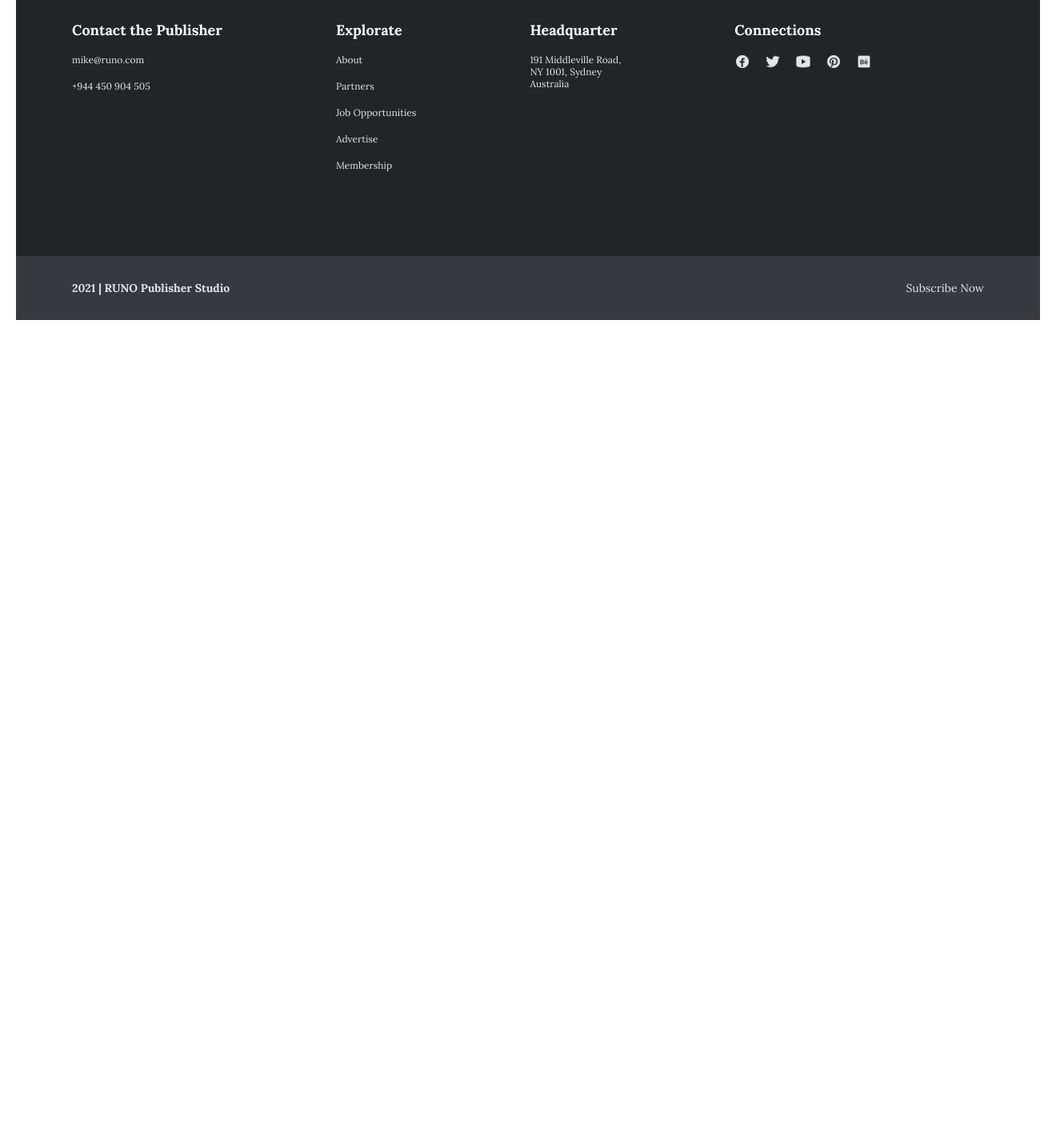
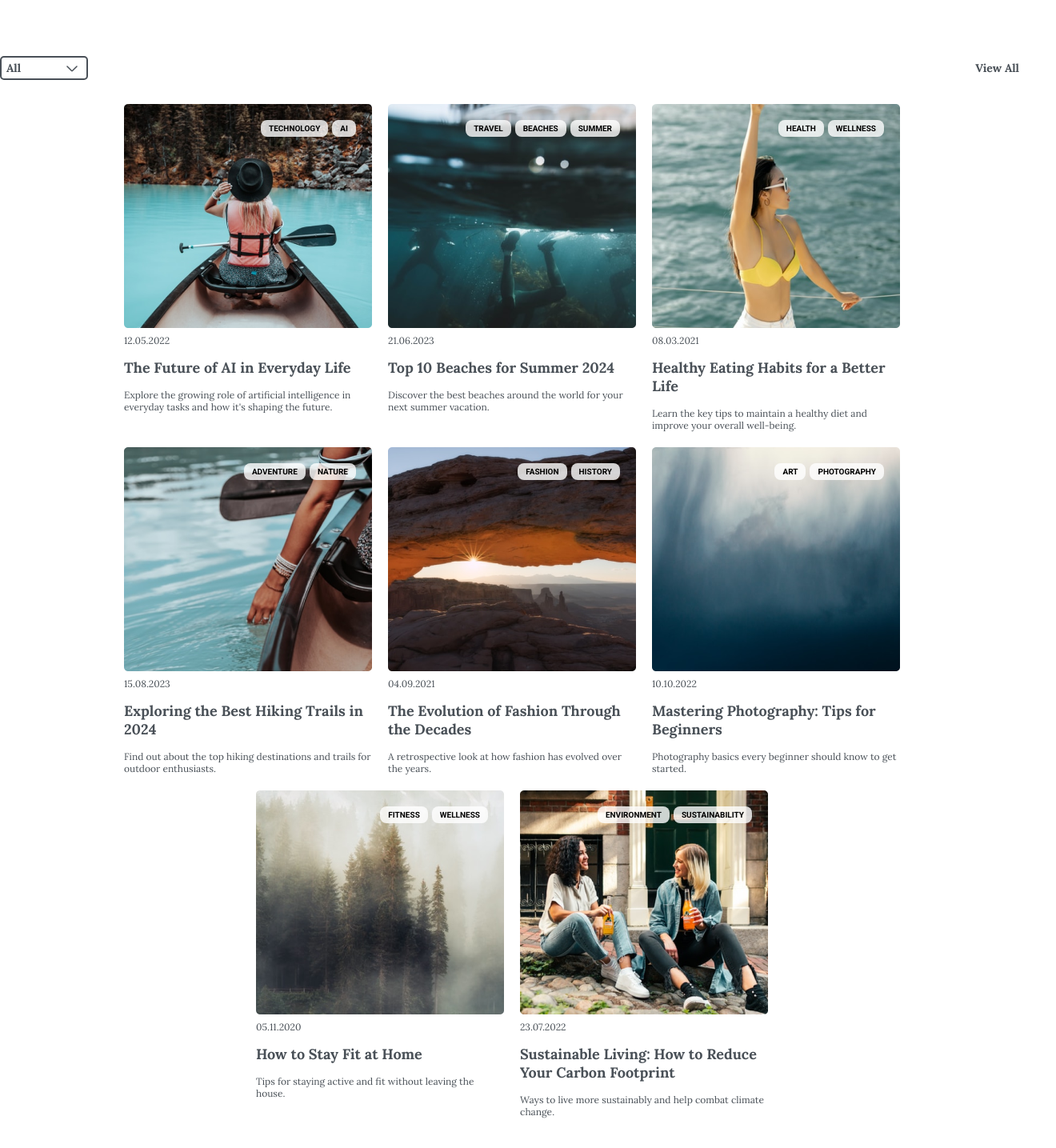
Before and after one commit to LadeMor/news-blogs, a React (Create React App) app: page /articles in a window 1280 px wide. Shown: the part 680-2115 px from the top of the page at 80% size, 1320 px wide, since content can reach past the window. Before the commit the page ends 1080 px from the top, so only its background shows below. Built offline with nearby package versions, Linux system fonts and the light colour scheme.

Commit message:
Added side menu

```diff
--- a/src/App.js
+++ b/src/App.js
@@ -7,6 +7,7 @@ import Main from "./pages/main/Main";
 import AboutUs from './pages/about-us/AboutUs';
 import CreateArticle from './pages/create-article/CreateArticle';
 import ArticlePage from './pages/article-page/ArticlePage';
+import { Articles } from './pages/articles/Articles';
 
 function App() {
   return (
@@ -17,6 +18,7 @@ function App() {
         <Route path="/about" element={<AboutUs/>}/>
         <Route path="/create" element={<CreateArticle/>}/>
         <Route path="/article-page" element={<ArticlePage/>}/>
+        <Route path='/articles' element={<Articles/>}/>
       </Routes>
       <Footer/>
     </Router>
--- a/src/components/article/article-filter/ArticleFilter.js
+++ b/src/components/article/article-filter/ArticleFilter.js
@@ -33,7 +33,6 @@ export const ArticleFilter = () => {
 
     return (
         <div className="articles-header">
-            <h1 className="articles-header-title">Popular topics</h1>
             <div className="articles-filter">
                 <div className="filter-selector">
                     <button onClick={onDropDownClick}>
--- a/src/components/blog-metro/BlogMetro.js
+++ b/src/components/blog-metro/BlogMetro.js
@@ -8,7 +8,6 @@ export const BlogMetro = () => {
 
     return (
         <section id="blog-metro">
-            <h1 className="blog-metro-title">Editor’s Pick</h1>
             <div className="blog-metro-card-list">
                 {blogMetroPlaceholder.map((item, index) => (
                     <div className="blog-metro-card" key={index}>
--- a/src/components/container/Container.css
+++ b/src/components/container/Container.css
@@ -2,5 +2,5 @@
     max-width: 1440px;
     width: 100%;
     margin: 0 auto;
-    padding: 0 20px;
+    padding: 0;
 }
--- a/src/components/header/Header.css
+++ b/src/components/header/Header.css
@@ -141,6 +141,67 @@ nav{
     background-color: rgba(255, 255, 255, 1);
 }
 
+.side-nav-container{
+    z-index: 3;
+    position: fixed;
+    background-color:rgba(0, 0, 0, 0.5);
+    width: 100%;
+    height: 100vh;
+    box-sizing:border-box;
+}
+
+.side-nav{
+    display: flex;
+    flex-direction: column;
+    justify-content: start;
+    gap: 0px;
+    align-items:start;
+    width: 150px;
+    background-color:rgba(255, 255, 255, 1);
+    height: 100vh;
+
+}
+
+.side-nav a{
+    text-align: start;
+    font-family: "Lora", sans-serif;
+    text-decoration: none;
+    padding: 5px;
+    width: 100%;
+    box-sizing:border-box;
+    border-bottom:1px solid grey;
+    margin: 0;
+    color:var(--title-text-color);
+}
+
+.side-nav-open-animation{
+    animation: sideNavShow 0.3s ease-in-out 0s 1 normal forwards;
+}
+
+.side-nav-close-animation{
+    animation: sideNavClose 0.3s ease-in-out 0s 1 normal forwards;
+}
+
+@keyframes sideNavShow {
+    0%{
+        transform: translateX(-150px);
+    }
+
+    100%{
+        transform: translateX(0px);
+    }
+}
+
+@keyframes sideNavClose {
+    0%{
+        transform: translateX(0px);
+    }
+
+    100%{
+        transform: translateX(-150px);
+    }
+}
+
 @media screen and (max-width: 550px) {
     .header-links{
         display: none;
--- /dev/null
+++ b/src/pages/articles/Articles.js
@@ -0,0 +1,109 @@
+import { useState } from "react";
+
+import { ArticleFilter } from "../../components/article/article-filter/ArticleFilter";
+import { ArticleList } from "../../components/article/article-list/ArticleList";
+
+import blog1 from "../../assets/images/blog/blog1.png";
+import blog2 from "../../assets/images/blog/blog2.png";
+import blog3 from "../../assets/images/blog/blog3.png";
+import blog4 from "../../assets/images/blog/blog4.png";
+import blog5 from "../../assets/images/blog/blog5.png";
+import blog6 from "../../assets/images/blog/blog6.png";
+import blog7 from "../../assets/images/blog/blog7.png";
+import blog8 from "../../assets/images/blog/blog8.png";
+import Container from "../../components/container/Container";
+
+export const Articles = () => {
+
+    const [articlesList, setArticlesList] = useState([
+        {
+          id: 1,
+          title: "The Future of AI in Everyday Life",
+          description: "Explore the growing role of artificial intelligence in everyday tasks and how it's shaping the future.",
+          date: "12.05.2022",
+          tags: ["TECHNOLOGY", "AI"],
+          author: "Elon Musk",
+          coverImageUrl: blog1,
+          content: "Artificial intelligence is transforming..."
+        },
+        {
+          id: 2,
+          title: "Top 10 Beaches for Summer 2024",
+          description: "Discover the best beaches around the world for your next summer vacation.",
+          date: "21.06.2023",
+          tags: ["TRAVEL", "BEACHES", "SUMMER"],
+          author: "Emma Stone",
+          coverImageUrl: blog2,
+          content: "If you are looking for a paradise escape..."
+        },
+        {
+          id: 3,
+          title: "Healthy Eating Habits for a Better Life",
+          description: "Learn the key tips to maintain a healthy diet and improve your overall well-being.",
+          date: "08.03.2021",
+          tags: ["HEALTH", "WELLNESS"],
+          author: "Jamie Oliver",
+          coverImageUrl: blog3,
+          content: "Eating healthy is the foundation..."
+        },
+        {
+          id: 4,
+          title: "Exploring the Best Hiking Trails in 2024",
+          description: "Find out about the top hiking destinations and trails for outdoor enthusiasts.",
+          date: "15.08.2023",
+          tags: ["ADVENTURE", "NATURE"],
+          author: "Bear Grylls",
+          coverImageUrl: blog4,
+          content: "The beauty of hiking is the connection..."
+        },
+        {
+          id: 5,
+          title: "The Evolution of Fashion Through the Decades",
+          description: "A retrospective look at how fashion has evolved over the years.",
+          date: "04.09.2021",
+          tags: ["FASHION", "HISTORY"],
+          author: "Anna Wintour",
+          coverImageUrl: blog5,
+          content: "Fashion has always been a reflection..."
+        },
+        {
+          id: 6,
+          title: "Mastering Photography: Tips for Beginners",
+          description: "Photography basics every beginner should know to get started.",
+          date: "10.10.2022",
+          tags: ["ART", "PHOTOGRAPHY"],
+          author: "Annie Leibovitz",
+          coverImageUrl: blog6,
+          content: "Photography is an art form that..."
+        },
+        {
+          id: 7,
+          title: "How to Stay Fit at Home",
+          description: "Tips for staying active and fit without leaving the house.",
+          date: "05.11.2020",
+          tags: ["FITNESS", "WELLNESS"],
+          author: "Chris Hemsworth",
+          coverImageUrl: blog7,
+          content: "Staying fit doesn't require a gym..."
+        },
+        {
+          id: 8,
+          title: "Sustainable Living: How to Reduce Your Carbon Footprint",
+          description: "Ways to live more sustainably and help combat climate change.",
+          date: "23.07.2022",
+          tags: ["ENVIRONMENT", "SUSTAINABILITY"],
+          author: "Greta Thunberg",
+          coverImageUrl: blog8,
+          content: "Living sustainably is essential..."
+        }
+      ]);
+
+    return (
+        <Container width={1300}>
+            <section id="articles">
+                <ArticleFilter/>
+                <ArticleList articlesList={articlesList}/>
+            </section>
+        </Container>
+    );
+}
--- a/src/pages/main/Main.js
+++ b/src/pages/main/Main.js
@@ -108,6 +108,9 @@ const Main = () => {
         <>
             <Container width={1300}>
                 <section id="articles">
+                    <h1 className="articles-header-title" style={{marginBottom:"40px"}}>
+                      Popular topics
+                    </h1>
                     <ArticleFilter/>
                     <ArticleList articlesList={articlesList}/>
                 </section>
@@ -116,6 +119,7 @@ const Main = () => {
                 <BigPost/>
             </Container>
             <Container width={1300}>
+                <h1 className="blog-metro-title">Editor’s Pick</h1>
                 <BlogMetro/>
             </Container>
         </>
```
Also changed, not shown: src/components/header/Header.js (+41 -13 lines), src/pages/articles/Articles.css (added).
